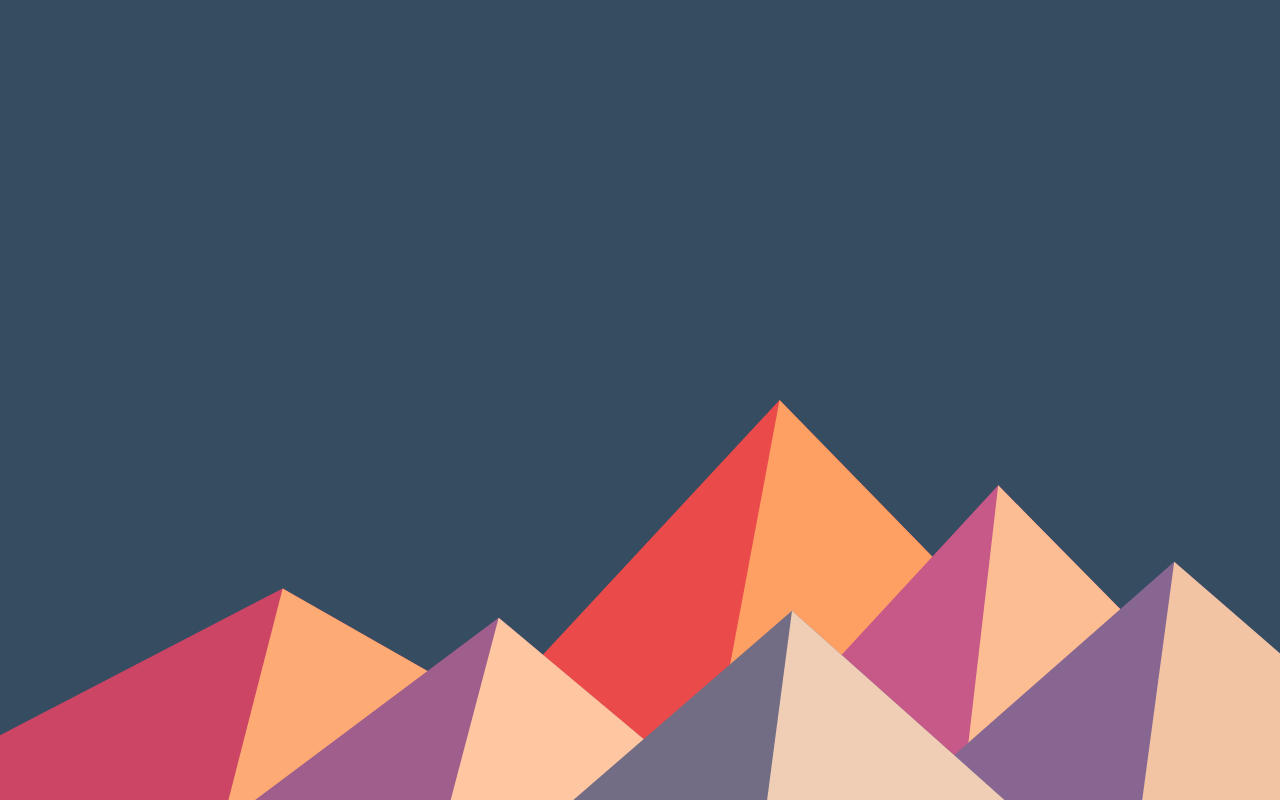
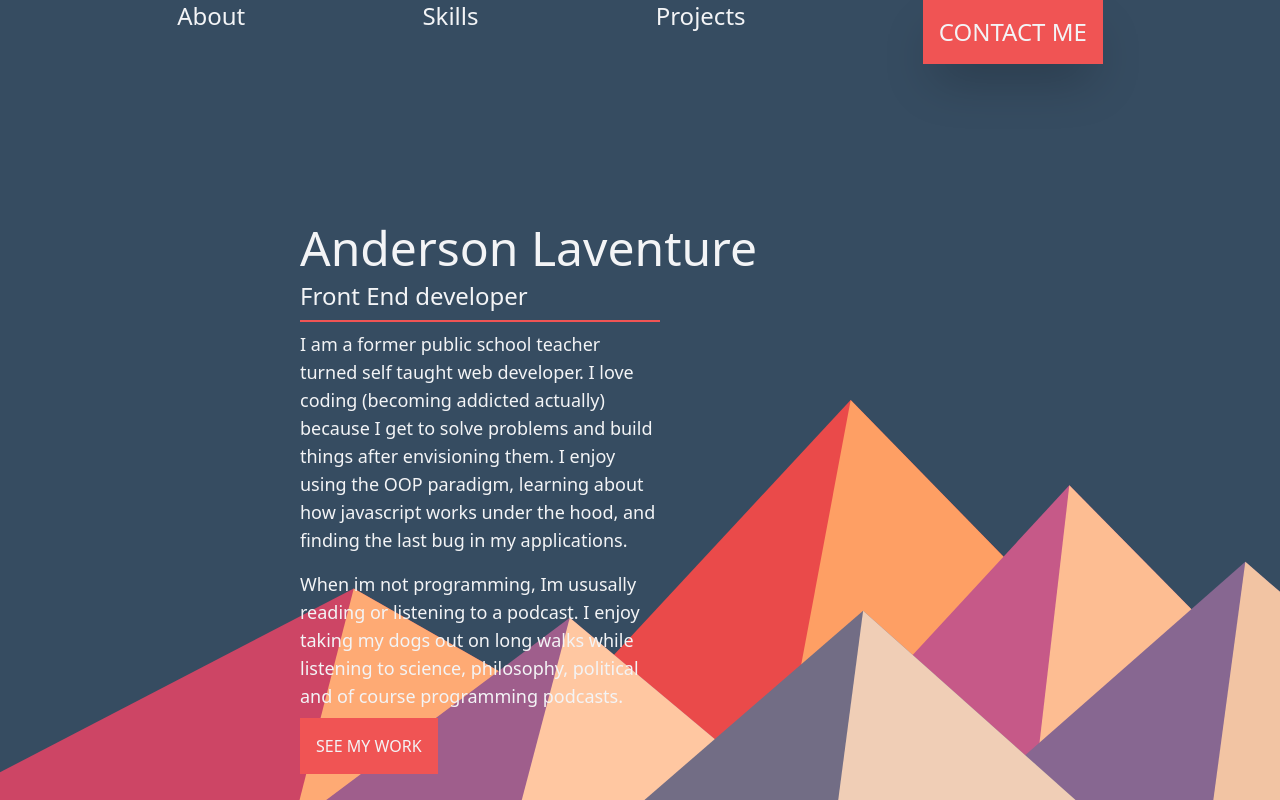
Before and after one commit to Camus1859/portfolio2, a Gatsby site: page / in a window 1280 px wide. Built offline with nearby package versions, Linux system fonts and the light colour scheme; Gatsby itself is replaced by a stand-in of ours.

Commit message:
completed landing page

```diff
--- a/gatsby-config.js
+++ b/gatsby-config.js
@@ -26,7 +26,7 @@ module.exports = {
         background_color: `#663399`,
         theme_color: `#663399`,
         display: `minimal-ui`,
-        icon: `src/images/gatsby-icon.png`, // This path is relative to the root of the site.
+        icon: `src/images/css.jpg`, // This path is relative to the root of the site.
       },
     },
     {
@@ -44,7 +44,5 @@ module.exports = {
         }
       }
     }
-
-
   ],
 }
--- /dev/null
+++ b/src/components/header.js
@@ -0,0 +1,30 @@
+import React from 'react'
+import { Link } from 'gatsby'
+
+const Header = () => {
+  // class="text-blue-500 border-b border-blue-500 hover:text-blue-700 focus:text-blue-700 hover:border-blue-700 focus:border-blue-700"
+
+  return (
+    <header>
+      <nav>
+        <ul className="flex flex-row justify-evenly">
+          <li className="text-gray-100 text-2xl font-light 	">
+            <Link  className=" border-b-2 border-transparent  hover:border-pink-light " to="/">About</Link>
+          </li>
+          <li className="text-gray-100 text-2xl font-light  ">
+            <Link className="border-b-2 border-transparent  hover:border-pink-light" to="/skillpg">Skills</Link>
+          </li>
+          <li className="text-gray-100 text-2xl font-light ">
+            <Link className="border-b-2 border-transparent  hover:border-pink-light" to="/projectspg">Projects</Link>
+          </li>
+          <li className="text-gray-100 text-2xl font-light bg-pink-light font-medium	p-4	uppercase shadow-2xl	">
+            <Link to="/contactpg">Contact Me</Link>
+          </li>
+        </ul>
+      </nav>
+    </header>
+
+  )
+}
+
+export default Header
--- /dev/null
+++ b/src/components/layout.js
@@ -0,0 +1,13 @@
+import React from 'react'
+import Header from './header'
+
+const Layout = (props) => {
+  return (
+    <div className="bg-mt bg-cover h-screen ">
+      <Header />
+      {props.children}
+
+    </div>
+  )
+}
+export default Layout
--- /dev/null
+++ b/src/pages/404.js
@@ -0,0 +1,9 @@
+import React from 'react'
+
+const P4  = () => {
+  return (
+     <div>Error Detected</div>
+  )
+}
+
+export default P4
--- /dev/null
+++ b/src/pages/contactpg.js
@@ -0,0 +1,12 @@
+import React from "react"
+import Layout from "../components/layout"
+
+const ContactPage = () => {
+  return (
+    <Layout>
+      <div> ----Contact me----</div>
+    </Layout>
+  )
+}
+
+export default ContactPage
--- a/src/pages/index.js
+++ b/src/pages/index.js
@@ -1,11 +1,55 @@
 import React from "react"
-import mt from "../images/svg/FlatMountains.svg"
+import "../images/svg/FlatMountains.svg"
+import Layout from "../components/layout"
+import { Link } from 'gatsby'
 
-export default () => {
+
+const AboutPage = () => {
   return (
-    <div >
-      <img className="h-screen w-screen object-cover" alt="mountain" src={mt}/>
+    <Layout>
+      <div className="ml-72 pl-3  mr-20	">
+        <div className="mt-40">
+          <div className=" ">
+            <div className="">
+              <h1 className="text-gray-100 text-5xl font-light mb-2  	">
+                Anderson Laventure
+              </h1>
+                <h1 className="text-gray-100 text-2xl font-medium mb-2 inline-block ">
+                  Front End developer
+                </h1>
+            </div>
 
-    </div>
+            <div className=" inline-block mb-2  w-2/5  ">
+            <div className="border-b-2 border-pink-light  mb-2"></div>
+
+              <p className="text-gray-100 mb-2	text-lg		">
+                I am a former public school teacher turned self taught web
+                developer. I love coding (becoming addicted actually) because I
+                get to solve problems and build things after envisioning them. I
+                enjoy using the OOP paradigm, learning about how javascript
+                works under the hood, and finding the last bug in my
+                applications.
+              </p>
+
+            </div>
+            <div className=" mb-2">
+              <p className="text-gray-100 w-2/5 text-lg	">
+                When im not programming, Im ususally reading or listening to a
+                podcast. I enjoy taking my dogs out on long walks while
+                listening to science, philosophy, political and of course
+                programming podcasts.
+              </p>
+            </div>
+            <div>
+              <Link to="/projectspg" >
+              <button className="bg-pink-light font-medium	p-4 text-gray-100 focus:outline-none		">SEE MY WORK</button>
+              </Link>
+            </div>
+          </div>
+        </div>
+      </div>
+    </Layout>
   )
 }
+
+export default AboutPage
--- /dev/null
+++ b/src/pages/projectspg.js
@@ -0,0 +1,14 @@
+import React from "react"
+import Layout from "../components/layout"
+
+
+const ProjectsPage = () => {
+  return (
+    <Layout>
+
+      <div>----Projects Page----</div>
+    </Layout>
+  )
+}
+
+export default ProjectsPage
--- /dev/null
+++ b/src/pages/skillpg.js
@@ -0,0 +1,12 @@
+import React from "react"
+import Layout from "../components/layout"
+
+const SkillsPage = () => {
+  return (
+    <Layout>
+      <div>----Skills Page-------</div>
+    </Layout>
+  )
+}
+
+export default SkillsPage
--- a/tailwind.config.js
+++ b/tailwind.config.js
@@ -1,8 +1,28 @@
+//const defaultTheme = require('tailwindcss/defaultTheme')
+
 module.exports = {
   purge: [],
   darkMode: false, // or 'media' or 'class'
   theme: {
-    extend: {},
+    extend: {
+
+      backgroundImage: theme => ({
+        mt: "url('../images/svg/FlatMountains.svg')",
+      }),
+      colors: {
+        "brown-light": "#97613",
+        "brown-dark": "#603e26",
+        "teal-light": "#9af6f6",
+        "teal-dark": "#5c9393",
+        "pink-light": "#f05454",
+        "purple-light": "#e5c3fe",
+        "purple-dark": "#ab3afc",
+      },
+    },
+  },
+
+  fontFamily: {
+    sans: ["Roboto", "Helvetica", "sans-serif"],
   },
   variants: {
     extend: {},
```
Also changed, not shown: src/styles/tailwind.css (line endings or trailing spaces).
